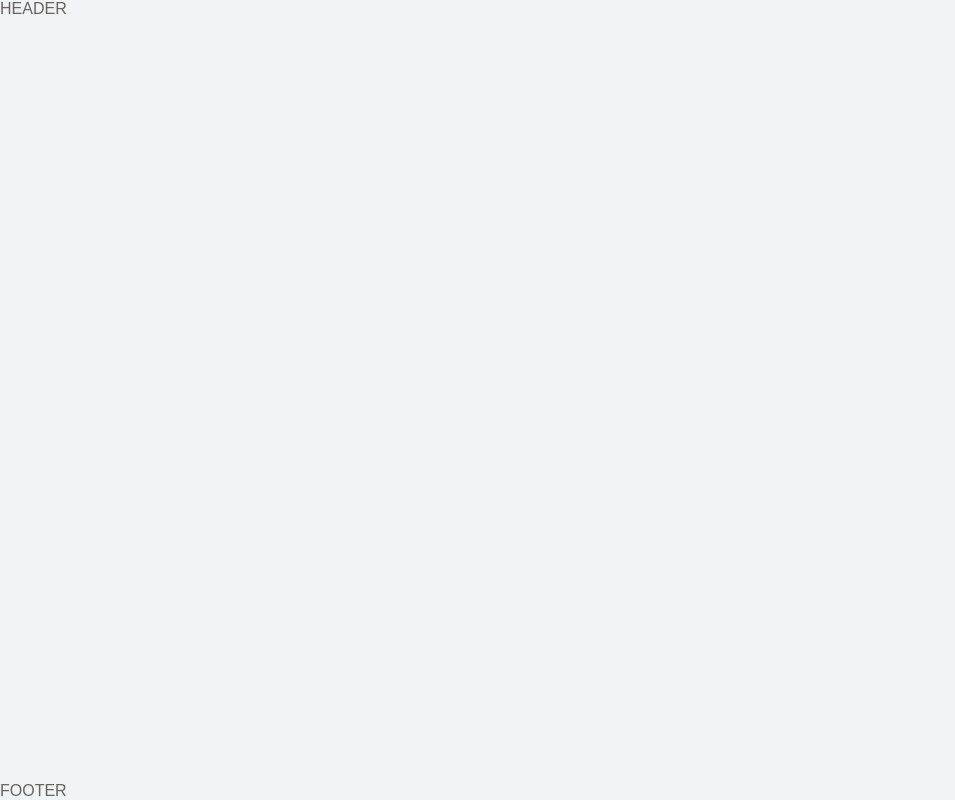
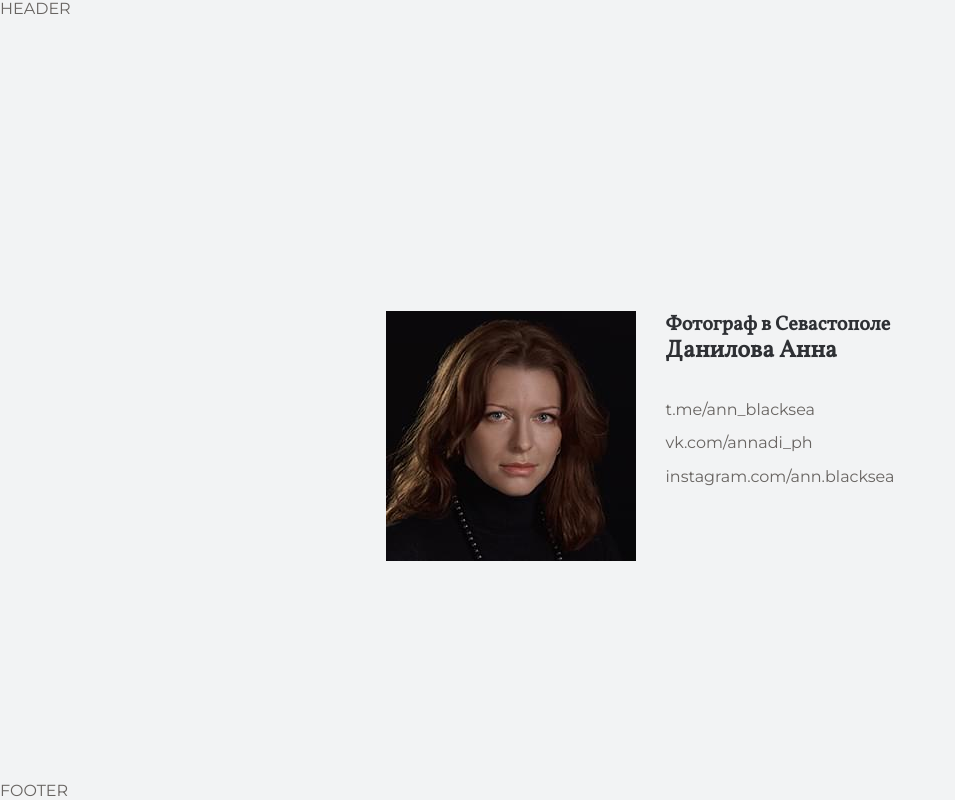
Before and after one commit to Anna-Danilova/photoportfolio, a website: page app/index.html in a window 1280 px wide. Shown: the whole page, without its empty margins (0-955 px from the left). Drawn offline with Linux system fonts and the light colour scheme.

Commit message:
Сверстан блок PROMO

```diff
--- a/app/index.html
+++ b/app/index.html
@@ -31,7 +31,7 @@
     <link rel="preconnect" href="https://fonts.googleapis.com" />
     <link rel="preconnect" href="https://fonts.gstatic.com" crossorigin />
     <link
-      href="https://fonts.googleapis.com/css2?family=Crimson+Text&display=swap"
+      href="https://fonts.googleapis.com/css2?family=Crimson+Pro&family=Vollkorn&display=swap"
       rel="stylesheet"
     />
     <link href="https://fonts.googleapis.com/css2?family=Montserrat&display=swap" rel="stylesheet" />
@@ -43,7 +43,42 @@
     <div class="page-wrapper">
       <header>HEADER</header>
 
-      <main></main>
+      <main>
+        <h1 class="visually-hidden">Фотограф в Севастополе - Главная</h1>
+        <section class="promo">
+          <div class="container">
+            <div class="promo__wrapper">
+              <img src="images/avatar250px.jpg" alt="Фотография" />
+              <div class="promo__description">
+                <h2 class="promo__title title">
+                  <span class="title title--small">Фотограф в Севастополе</span> <br />
+                  Данилова Анна
+                </h2>
+                <ul class="promo__contacts-list">
+                  <li class="promo__contact">
+                    <a class="promo__contact-link" href=" https://t.me/ann_blacksea" target="_blank"
+                      >t.me/ann_blacksea</a
+                    >
+                  </li>
+                  <li class="promo__contact">
+                    <a class="promo__contact-link" href="https://vk.com/annadi_ph" target="_blank"
+                      >vk.com/annadi_ph</a
+                    >
+                  </li>
+                  <li class="promo__contact">
+                    <a
+                      class="promo__contact-link"
+                      href="https://www.instagram.com/ann.blacksea"
+                      target="_blank"
+                      >instagram.com/ann.blacksea</a
+                    >
+                  </li>
+                </ul>
+              </div>
+            </div>
+          </div>
+        </section>
+      </main>
 
       <footer class="footer">FOOTER</footer>
 
--- a/app/scss/_variables.scss
+++ b/app/scss/_variables.scss
@@ -1,5 +1,6 @@
 $babackground-color: #f2f3f4;
-$main-font: 'Raleway', sans-serif;
-$title-font: 'Montserrat', sans-serif;
+$main-font: 'Montserrat', sans-serif;
+$title-font: 'Vollkorn', serif;
 $main-color: #686461;
 $title-color: #2e3034;
+$decor-color: #2e3034;
--- /dev/null
+++ b/app/scss/blocks/_promo.scss
@@ -0,0 +1,33 @@
+.promo {
+  &__wrapper {
+    display: flex;
+    justify-content: center;
+    padding-top: 25%;
+    gap: 30px;
+  }
+
+  &__title {
+    margin-bottom: 35px;
+    cursor: default;
+  }
+
+  &__contact {
+    & + .promo__contact {
+      margin-top: 15px;
+    }
+  }
+
+  &__contact-link {
+    font-family: $main-font;
+    color: $main-color;
+    transition: 0.5s color;
+  }
+}
+
+@media (any-hover: hover) {
+  .promo {
+    &__contact-link:hover {
+      color: $decor-color;
+    }
+  }
+}
--- /dev/null
+++ b/app/scss/blocks/_title.scss
@@ -0,0 +1,9 @@
+.title {
+  margin: 0;
+  font-family: $title-font;
+  color: $title-color;
+
+  &--small {
+    font-size: 20px;
+  }
+}
--- a/app/scss/style.scss
+++ b/app/scss/style.scss
@@ -4,4 +4,7 @@
 @import 'mixins.scss';
 @import 'general.scss';
 
+@import 'blocks/title.scss';
+
+@import 'blocks/promo.scss';
 @import 'media.scss';
```
Also changed, not shown: app/components/head.html (+1 -1 lines), app/pages/index.html (+36 -1 lines), app/css/style.min.css, app/images/1200.jpg (deleted), app/images/avatar250px.jpg (added), app/images/src/avatar250px.jpg (added).
